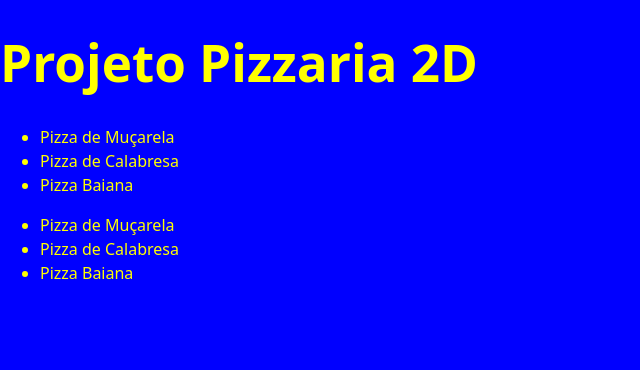
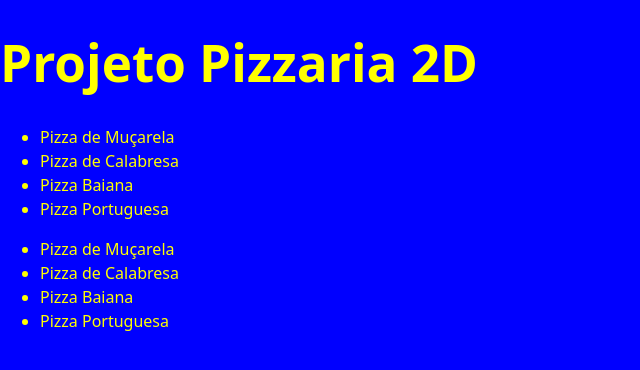
Before and after one commit to programadormovel/pizzaria2d2025, a React (Vite) app: page / in a window 1280 px wide. Shown: the top 370 px of the page, without its empty margins (0-640 px from the left). Built offline with nearby package versions, Linux system fonts and the light colour scheme.

Commit message:
listagem dinâmica

```diff
--- a/src/pages/produtos/Index.jsx
+++ b/src/pages/produtos/Index.jsx
@@ -1,11 +1,18 @@
 const Produtos = () => {
+    // Objeto com a lista de pizzas
+    const pizzas = [
+        'Pizza de Muçarela',
+        'Pizza de Calabresa',
+        'Pizza Baiana',
+        'Pizza Portuguesa',
 
+    ]
+    // Iteração da lista de pizzas
+    const listapizzas = pizzas.map(pizza=><li>{pizza}</li>)
     return (
         <div>
             <ul>
-                <li>Pizza de Muçarela</li>
-                <li>Pizza de Calabresa</li>
-                <li>Pizza Baiana</li>
+         {listapizzas}
             </ul>
         </div>
     )
```
